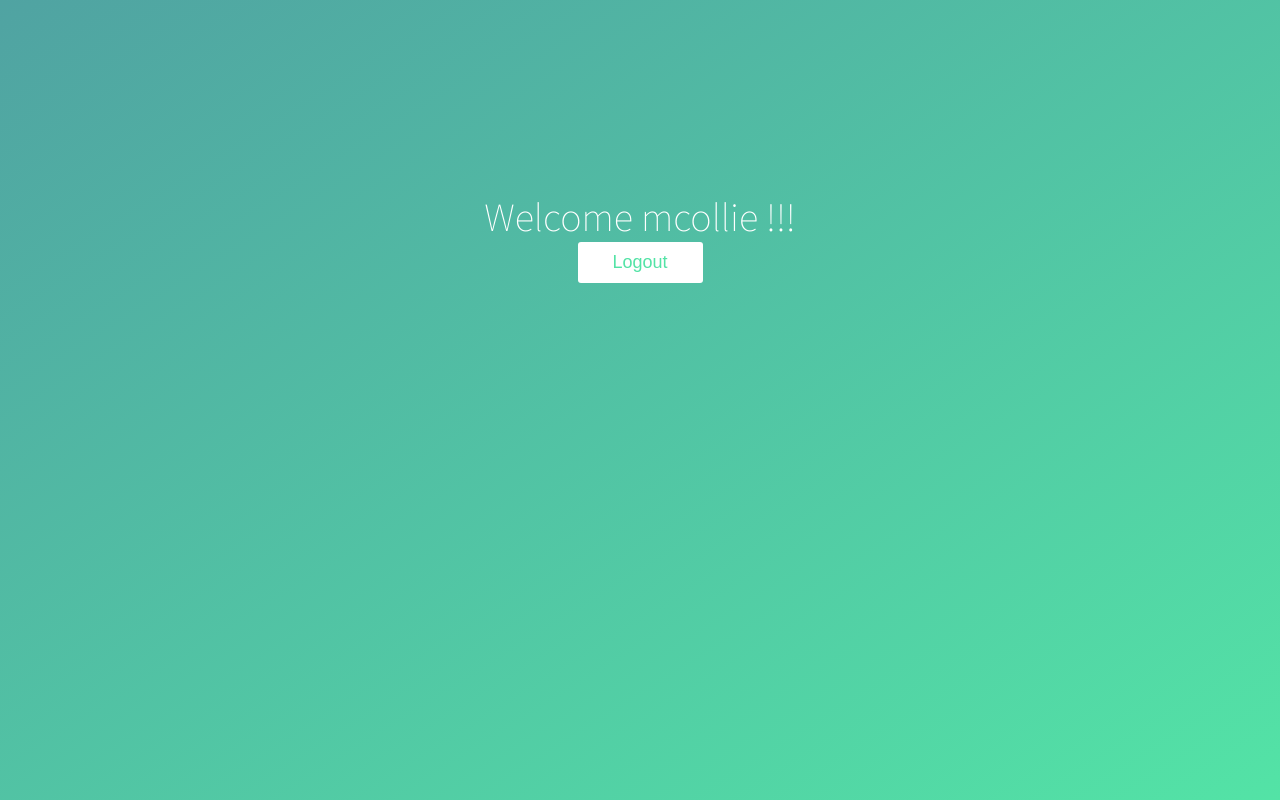
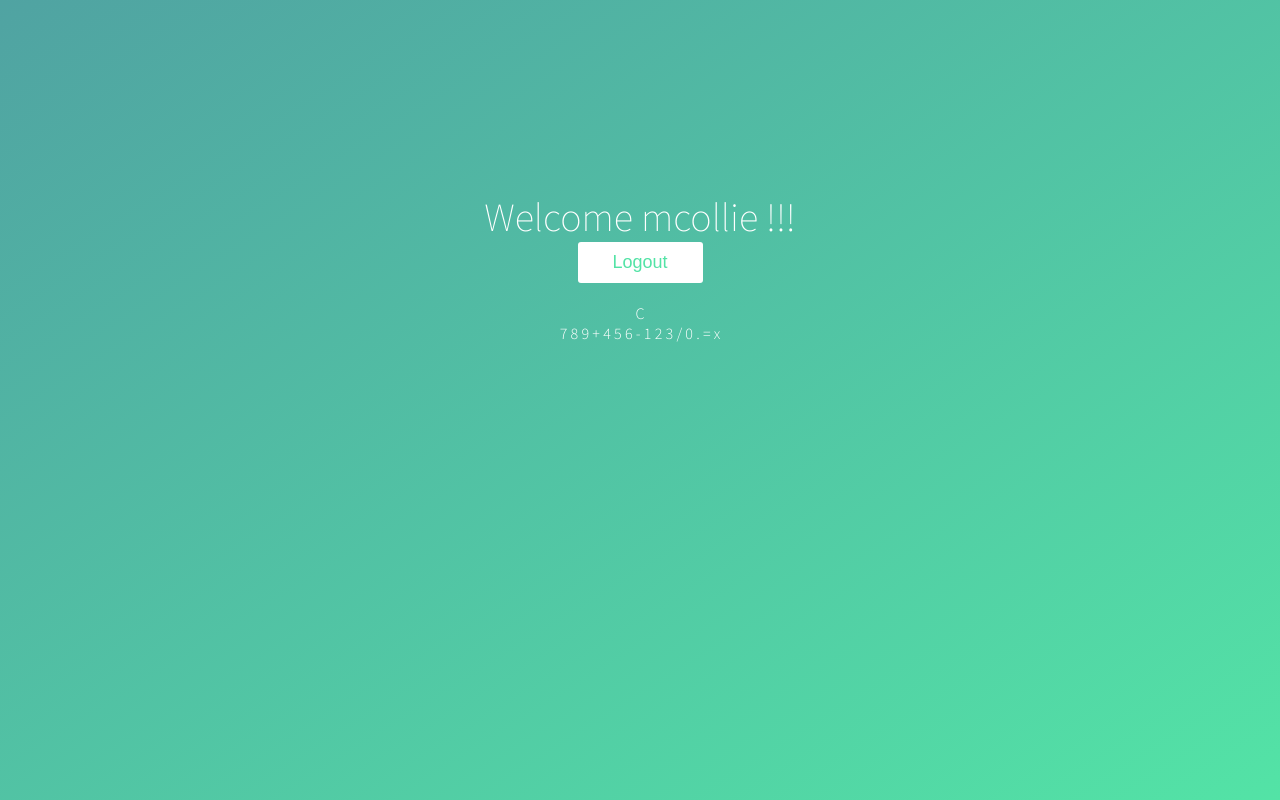
Before and after one commit to mgcollie/secondave, a Django app: page /home/ in a window 1280 px wide. Run offline with Django 3.2, Linux system fonts and the light colour scheme; a user stored in the database is signed in.

Commit message:
added an example calculator

```diff
--- a/templates/home.html
+++ b/templates/home.html
@@ -9,4 +9,34 @@
 {% block content %}
     <h1> Welcome {{ user.username }} !!! </h1>
     <button type="button" onclick="window.location.href='/logout/' ">Logout</button>
+    <br>
+    <br>
+
+    <div id='calculator'>
+        <div class='top'>
+		    <span class="clear">C</span>
+		    <div class="screen"></div>
+        </div>
+
+        <div class="keys">
+            <!-- operators and other keys -->
+            <span>7</span>
+            <span>8</span>
+            <span>9</span>
+            <span class="operator">+</span>
+            <span>4</span>
+            <span>5</span>
+            <span>6</span>
+            <span class="operator">-</span>
+            <span>1</span>
+            <span>2</span>
+            <span>3</span>
+            <span class="operator">/</span>
+            <span>0</span>
+            <span>.</span>
+            <span class="eval">=</span>
+            <span class="operator">x</span>
+        </div>
+    </div>
+
 {% endblock %}
```
